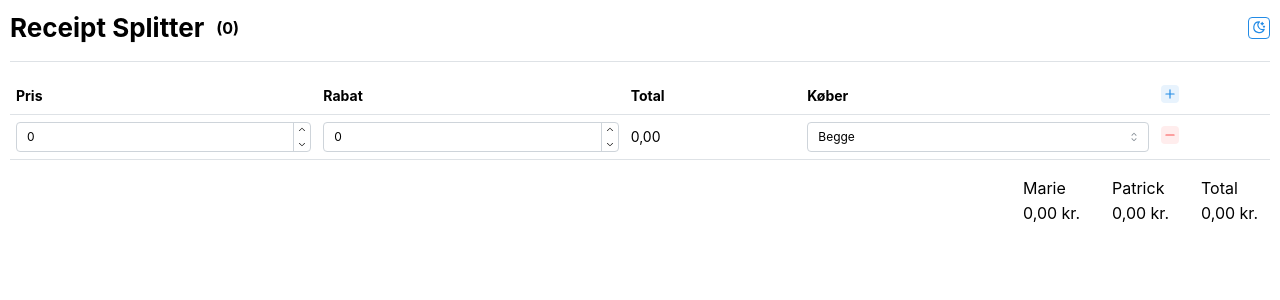
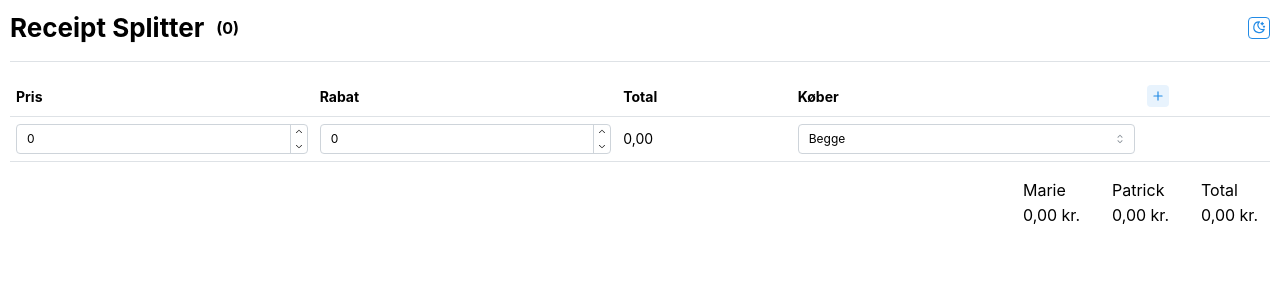
Before and after one commit to Pattrigue/receipt-splitter, a React (Vite) app: page / in a window 1280 px wide. Shown: the top 300 px of the page. Built offline with nearby package versions, Linux system fonts and the light colour scheme.

Commit message:
update table

```diff
--- a/src/client/components/ReceiptTable.tsx
+++ b/src/client/components/ReceiptTable.tsx
@@ -156,14 +156,16 @@ export function ReceiptTable({ onReceiptChange }: ReceiptTableProps) {
         />
       </Table.Td>
       <Table.Td>
+        {receipt.items.length > 1 && (
           <ActionIcon
             color="red"
             onClick={() => handleRemoveRow(index)}
             variant="light"
-          size="xs"
+            size="sm"
           >
             <IconMinus size={14} />
           </ActionIcon>
+        )}
       </Table.Td>
     </Table.Tr>
   ));
@@ -178,7 +180,7 @@ export function ReceiptTable({ onReceiptChange }: ReceiptTableProps) {
             <Table.Th>Total</Table.Th>
             <Table.Th>Køber</Table.Th>
             <Table.Th>
-              <ActionIcon onClick={handleAddRow} variant="light" size="xs">
+              <ActionIcon onClick={handleAddRow} variant="light" size="sm">
                 <IconPlus size={14} />
               </ActionIcon>
             </Table.Th>
```
Lines whose indentation alone changed are shown as unchanged.
